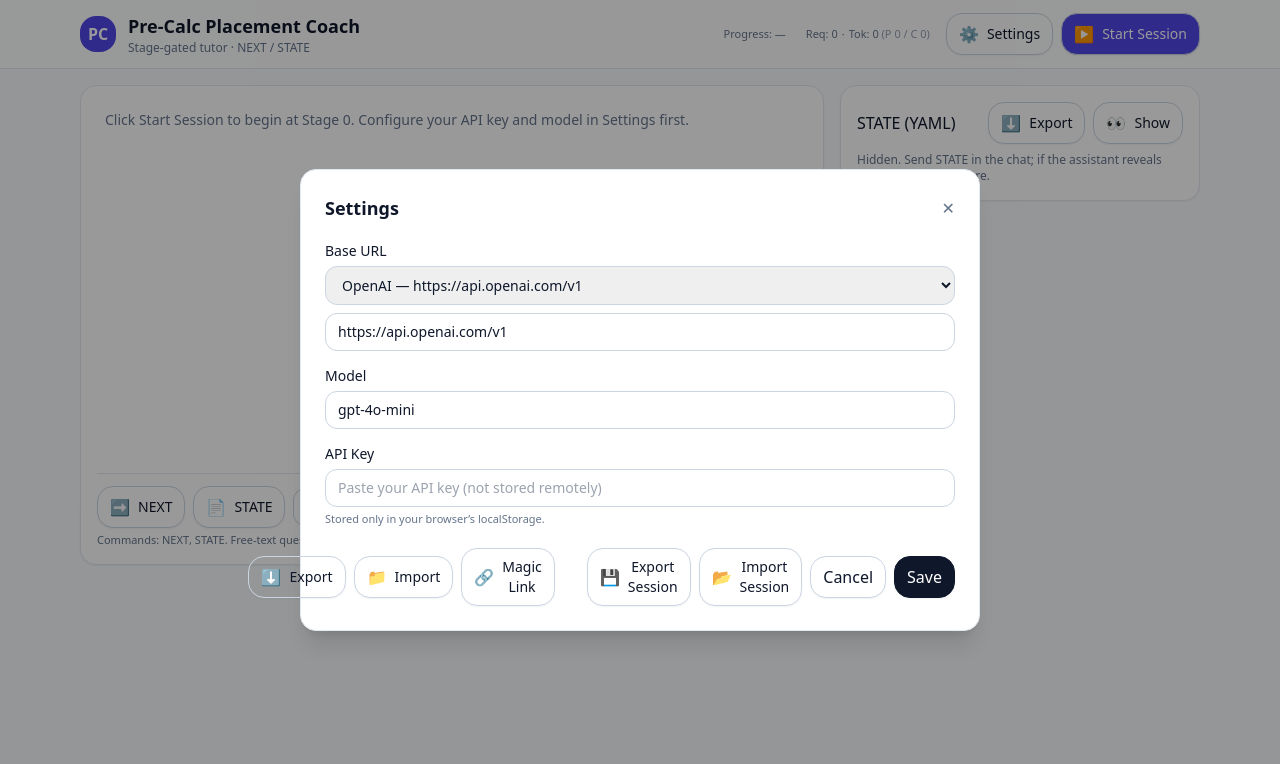
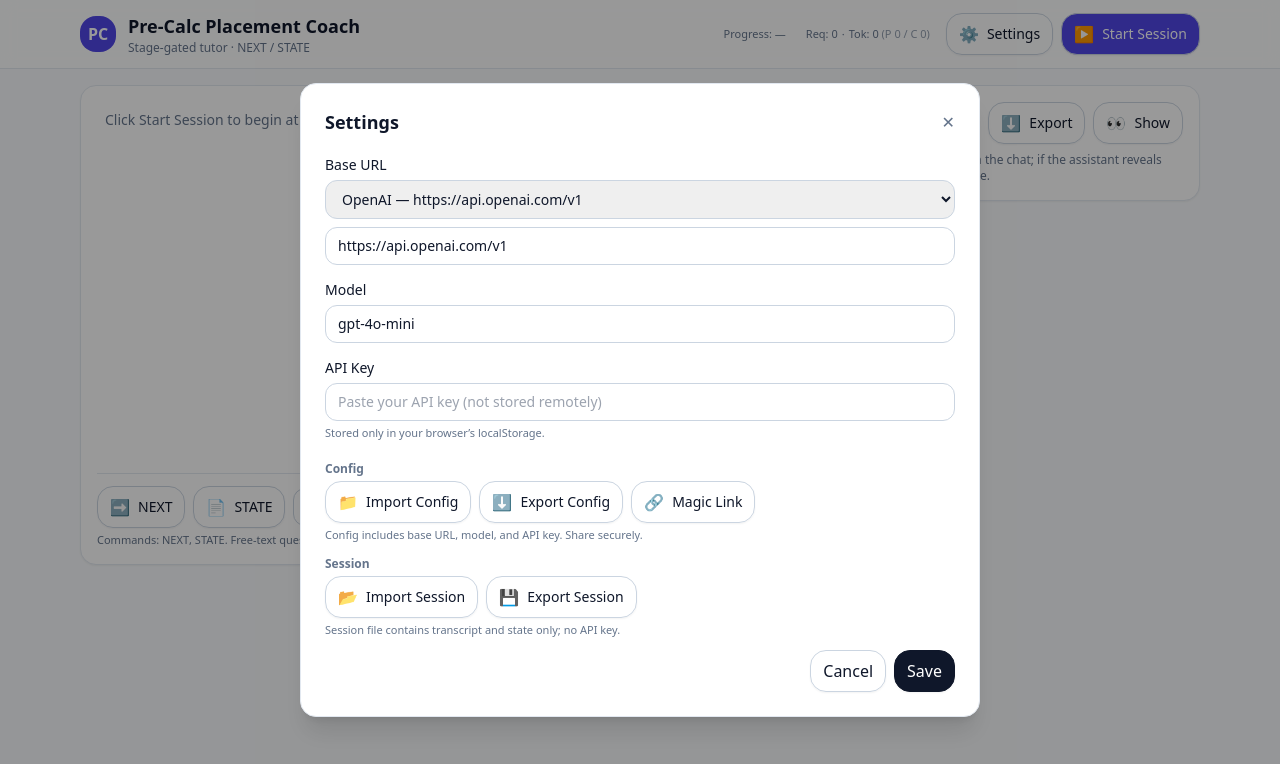
Before and after one commit to usaloCKLEnTO/ack-precalc, a React (Vite) app: page / in a window 1280 px wide. Both pictures are taken after a click on the button "Settings". Shown: the top 764 px of the page. Built offline with nearby package versions, Linux system fonts and the light colour scheme.

Commit message:
trew: fix(ui): declutter Settings — group into Config and Session sections; rename buttons to Import/Export Config; wrap actions to prevent overflow; keep Cancel/Save separate

```diff
--- a/pre_calc_placement_coach.jsx
+++ b/pre_calc_placement_coach.jsx
@@ -848,8 +848,12 @@ export default function App() {
             />
             <div className="text-[11px] text-slate-500 mt-1">Stored only in your browser’s localStorage.</div>
           </div>
-          <div className="flex items-center justify-end gap-2 pt-2">
-            {/* hidden file input for import */}
+          <div className="space-y-3 pt-2">
+            {/* Config actions */}
+            <div>
+              <div className="text-xs font-semibold text-slate-500 mb-1">Config</div>
+              <div className="flex flex-wrap items-center gap-2">
+                {/* hidden file input for config import */}
                 <input
                   type="file"
                   accept=".json,.yml,.yaml,.txt,application/json,text/yaml"
@@ -857,19 +861,27 @@ export default function App() {
                   onChange={(e) => onImportConfigFile(e.target.files?.[0])}
                   className="hidden"
                 />
-            <IconButton title="Export current config" onClick={downloadConfig}>
+                <IconButton title="Import settings (includes API key)" onClick={() => fileInputRef.current?.click()}>
+                  <span>📁</span>
+                  <span className="text-sm">Import Config</span>
+                </IconButton>
+                <IconButton title="Export settings (includes API key)" onClick={downloadConfig}>
                   <span>⬇️</span>
-              <span className="text-sm">Export</span>
-            </IconButton>
-            <IconButton title="Import config file" onClick={() => fileInputRef.current?.click()}>
-              <span>📁</span>
-              <span className="text-sm">Import</span>
+                  <span className="text-sm">Export Config</span>
                 </IconButton>
                 <IconButton title="Copy Magic Link (stores config in #fragment)" onClick={copyMagicLink}>
                   <span>🔗</span>
                   <span className="text-sm">Magic Link{magicCopied ? " ✓" : ""}</span>
                 </IconButton>
-            {/* Session import/export */}
+              </div>
+              <div className="text-[11px] text-slate-500 mt-1">Config includes base URL, model, and API key. Share securely.</div>
+            </div>
+
+            {/* Session actions */}
+            <div>
+              <div className="text-xs font-semibold text-slate-500 mb-1">Session</div>
+              <div className="flex flex-wrap items-center gap-2">
+                {/* hidden file input for session import */}
                 <input
                   type="file"
                   accept=".json,application/json"
@@ -877,17 +889,23 @@ export default function App() {
                   onChange={(e) => onImportSessionFile(e.target.files?.[0])}
                   className="hidden"
                 />
-            <div className="ml-2 mr-2 h-5 w-px bg-slate-200" aria-hidden />
-            <IconButton title="Export session (messages + YAML)" onClick={exportSession}>
+                <IconButton title="Import session (transcript + YAML)" onClick={() => sessionFileInputRef.current?.click()}>
+                  <span>📂</span>
+                  <span className="text-sm">Import Session</span>
+                </IconButton>
+                <IconButton title="Export session (transcript + YAML)" onClick={exportSession}>
                   <span>💾</span>
                   <span className="text-sm">Export Session</span>
                 </IconButton>
-            <IconButton title="Import session (.json)" onClick={() => sessionFileInputRef.current?.click()}>
-              <span>📂</span>
-              <span className="text-sm">Import Session</span>
-            </IconButton>
+              </div>
+              <div className="text-[11px] text-slate-500 mt-1">Session file contains transcript and state only; no API key.</div>
+            </div>
+
+            {/* Footer actions */}
+            <div className="flex items-center justify-end gap-2">
               <IconButton onClick={() => setSettingsOpen(false)}>Cancel</IconButton>
               <IconButton onClick={handleSaveSettings} className="bg-slate-900 text-white border-slate-900 hover:bg-slate-800">Save</IconButton>
+            </div>
           </div>
         </div>
       </Modal>
```
Lines whose indentation alone changed are shown as unchanged.
